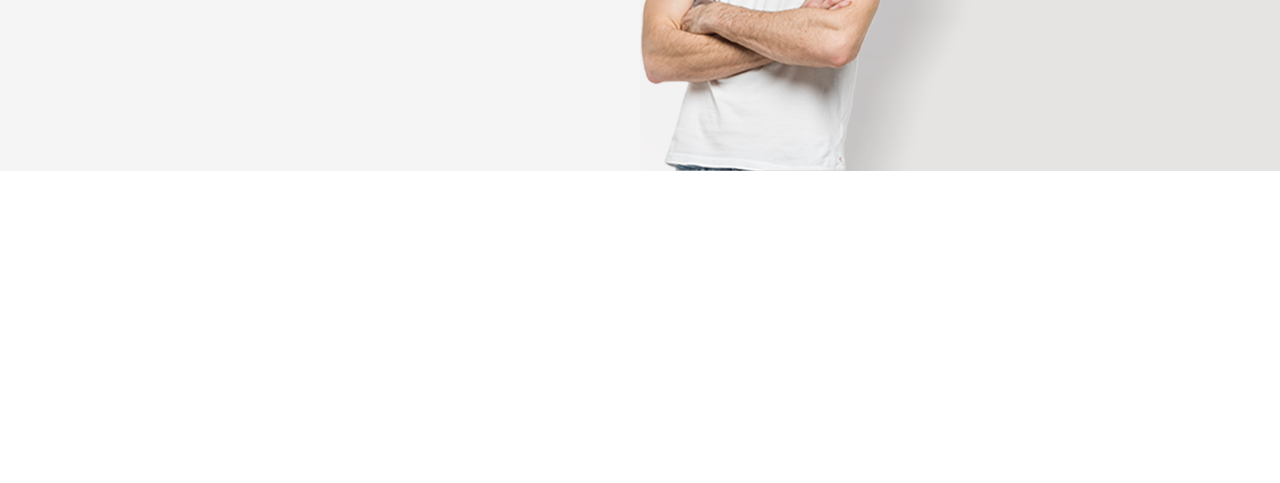
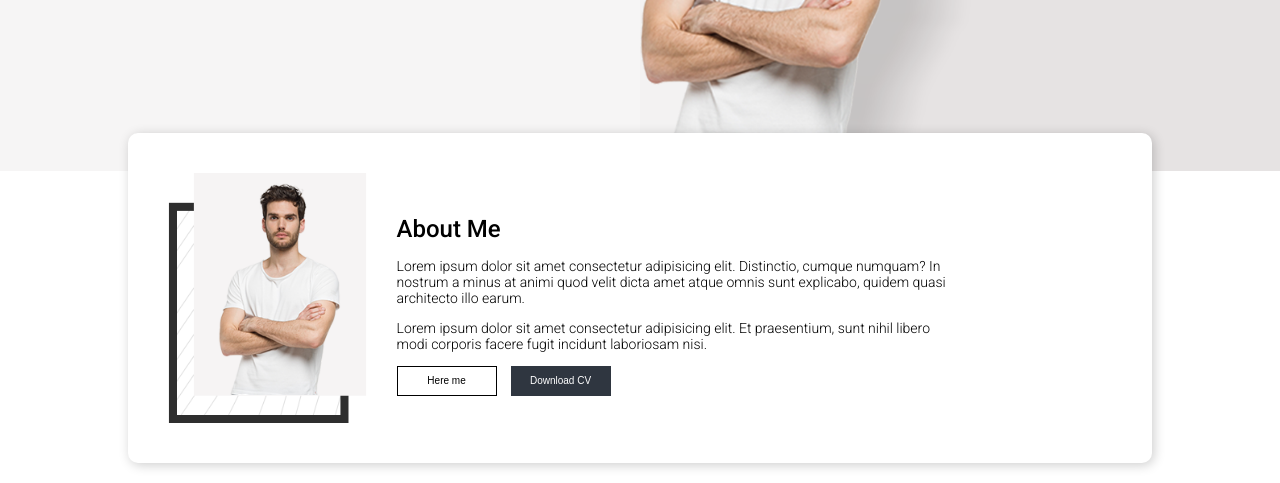
Before and after one commit to Kiagusss/Kiagusss.github.io, a plain HTML site: page index.html in a window 1280 px wide. Shown: the part 379-862 px from the top of the page. Before the commit the page ends 800 px from the top, so only its background shows below. Drawn offline with Linux system fonts and the light colour scheme.

Commit message:
tambahan about

```diff
--- a/css/style.css
+++ b/css/style.css
@@ -63,7 +63,7 @@ body{
 }
 .text-hero p:nth-child(3){
     font-size: 30px;
-    font-weight: bold;
+    font-weight: 100;
     line-height: normal;
 }
 .btn-here{
@@ -91,3 +91,53 @@ btn-download{
     top: 100px;
     height: 450px;
 }
+
+.about{
+    width: 80%;
+    background-color: white;
+    box-shadow: 2px 2px 12px rgba(0,0,0,0.2);
+    margin: -3% auto 20px;
+    position: relative;
+    border-radius: 10px;
+    display: flex;
+    justify-content: center;
+    align-items: center;
+    padding: 10px;
+    box-sizing: border-box;
+    padding-right: 200px;
+}
+
+.about img{
+    height: 250px;
+    margin: 30px;
+}
+
+.text-about p:first-child{
+    font-size: 24px;
+    font-weight: 500;
+    line-height: 10px;
+}
+
+.text-about p:nth-child(2),
+.text-about p:nth-child(3){
+    font-size: 14px;
+    font-weight: 300;
+}
+
+.btn-about-here{
+    width: 100px;
+    height: 30px;
+    background-color: transparent;
+    border: 1px solid black;
+    margin-right: 10px;
+    font-size: 10px;
+}
+.btn-about-download{
+    width: 100px;
+    height: 30px;
+    background-color: #2f3640;
+    border: none;
+    margin-right: 10px;
+    font-size: 10px;
+    color: white;
+}
--- a/index.html
+++ b/index.html
@@ -10,7 +10,7 @@
     <!-- Font roboto -->
     <link rel="preconnect" href="https://fonts.googleapis.com">
 <link rel="preconnect" href="https://fonts.gstatic.com" crossorigin>
-<link href="https://fonts.googleapis.com/css2?family=Roboto:wght@100&display=swap" rel="stylesheet">
+<link href="https://fonts.googleapis.com/css2?family=Roboto:wght@100;300;400;500;700&display=swap" rel="stylesheet">
 
     <!-- Font lobster -->
     <link rel="preconnect" href="https://fonts.googleapis.com">
@@ -45,6 +45,21 @@
 
         <img src="img/model.png" alt="" class="model">
 
+        <!-- About -->
+        <div class="about">
+            <img src="img/about-img.png" alt="Gambar about">
+
+                <div class="text-about">
+                    <p>About Me</p>
+                    <p>Lorem ipsum dolor sit amet consectetur adipisicing elit. Distinctio, cumque numquam? In nostrum a minus at animi quod velit dicta amet atque omnis sunt explicabo, quidem quasi architecto illo earum.</p>
+                    <p>Lorem ipsum dolor sit amet consectetur adipisicing elit. Et praesentium, sunt nihil libero modi corporis facere fugit incidunt laboriosam nisi.</p>
+
+                    <button class="btn-about-here">Here me</button>
+            <button class="btn-about-download">Download CV</button>
+                </div>
+
+
+        </div>
 
 </body>
 </html>
```
